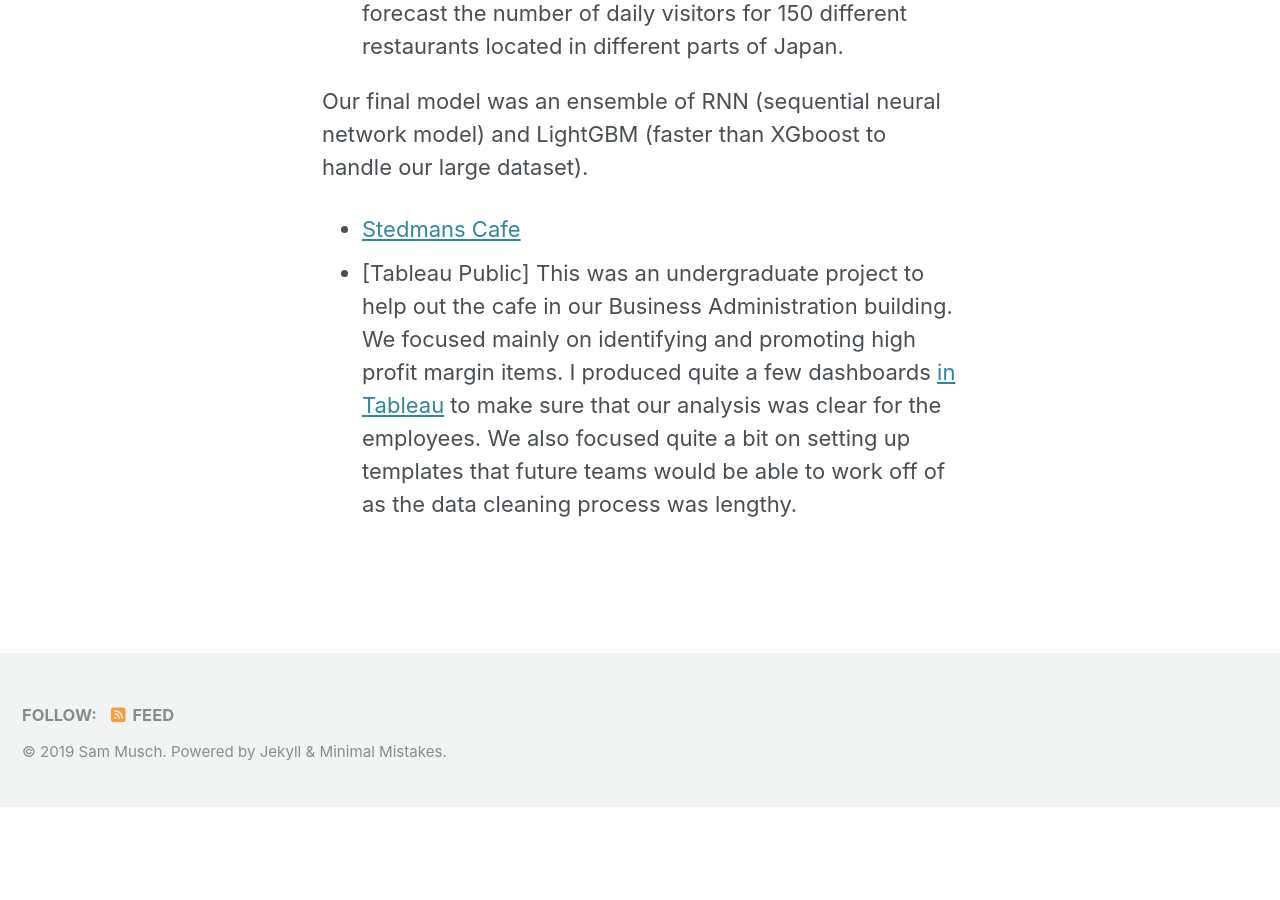
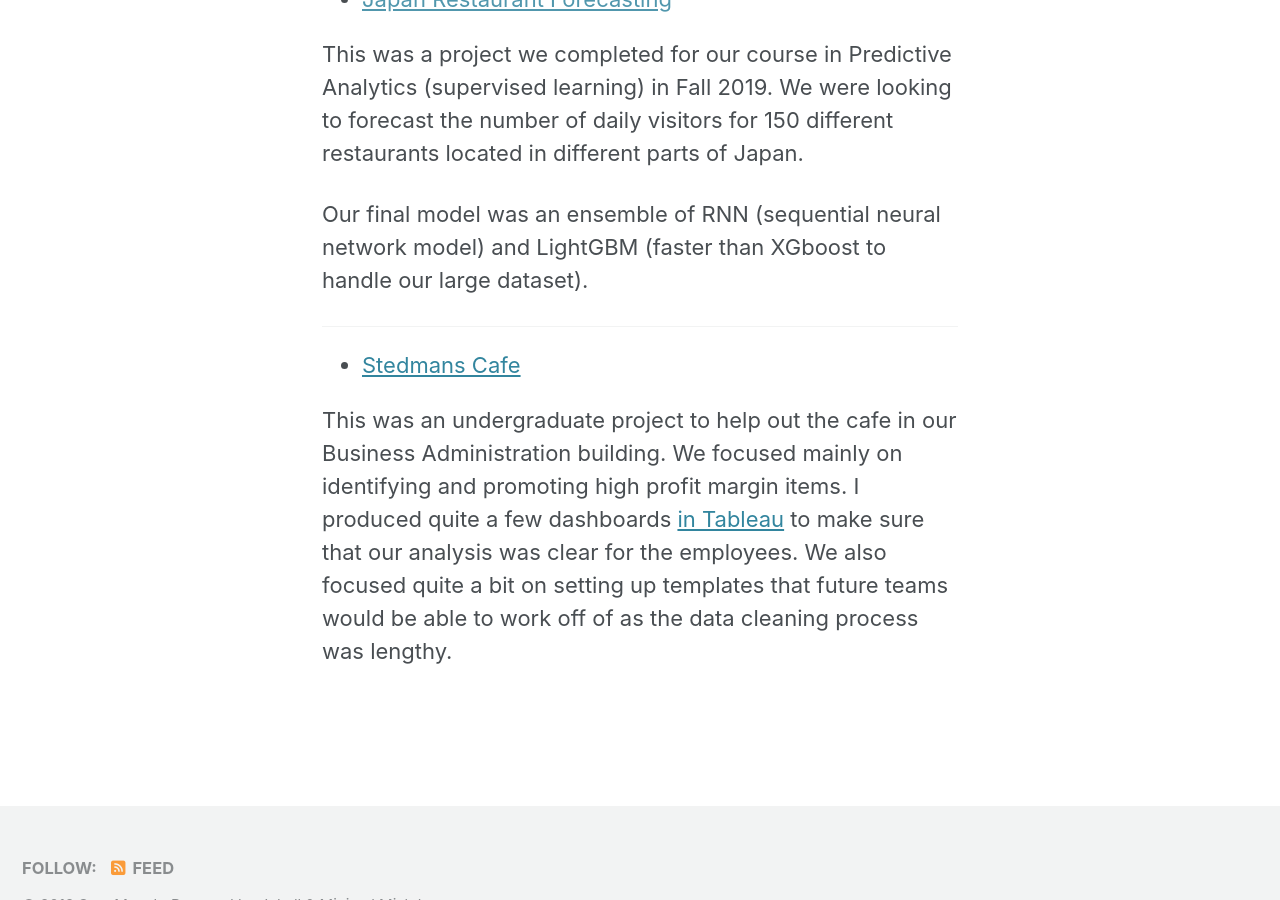
Before and after one commit to SamMusch/SamMusch.github.io, a Jekyll site: the page built from _pages/Projects.md, in a window 1280 px wide and 900 px high, scrolled down 716 px. Built offline with Jekyll 4.4.1, drawn with Linux system fonts in a browser that asks for light colours; cached includes are drawn as plain includes; nearby versions of some CDN libraries; before the commit the page ends 1523 px from its top, so only the background shows below that.

Commit message:
Add files via upload

```diff
--- a/_pages/Projects.md
+++ b/_pages/Projects.md
@@ -5,17 +5,24 @@
 ---
 
 - [Minneapolis Crime](https://github.umn.edu/bhatt339/TrendsMarketplace-Team15)
+
+
 This was the project our team completed for our course in Big Data in Fall 2019. We were looking to predict the number of crimes that would occur for each of the 5 police precincts on a daily level to help improve the number of people staffed on the day.
 
 We used AWS services such as S3 for storage, Comprehend for sentiment analysis, and SageMaker to run our XGboost predictive model. We also used Tableau to dig deeper into the details of what had happened in the past and display geographic information. Our final model resulted in 25% average error (MAPE), cutting the current intuition roughly in half.
 
+---
 
 - [Japan Restaurant Forecasting]()
+
+
 This was a project we completed for our course in Predictive Analytics (supervised learning) in Fall 2019. We were looking to forecast the number of daily visitors for 150 different restaurants located in different parts of Japan.
 
 Our final model was an ensemble of RNN (sequential neural network model) and LightGBM (faster than XGboost to handle our large dataset).
 
+---
 
 - [Stedmans Cafe](https://github.com/SamMusch/Stedmans)
-- [Tableau Public]
+
+
 This was an undergraduate project to help out the cafe in our Business Administration building. We focused mainly on identifying and promoting high profit margin items. I produced quite a few dashboards [in Tableau](https://github.com/SamMusch/Stedmans/tree/master/Tableau%20Workbooks) to make sure that our analysis was clear for the employees. We also focused quite a bit on setting up templates that future teams would be able to work off of as the data cleaning process was lengthy.
```
